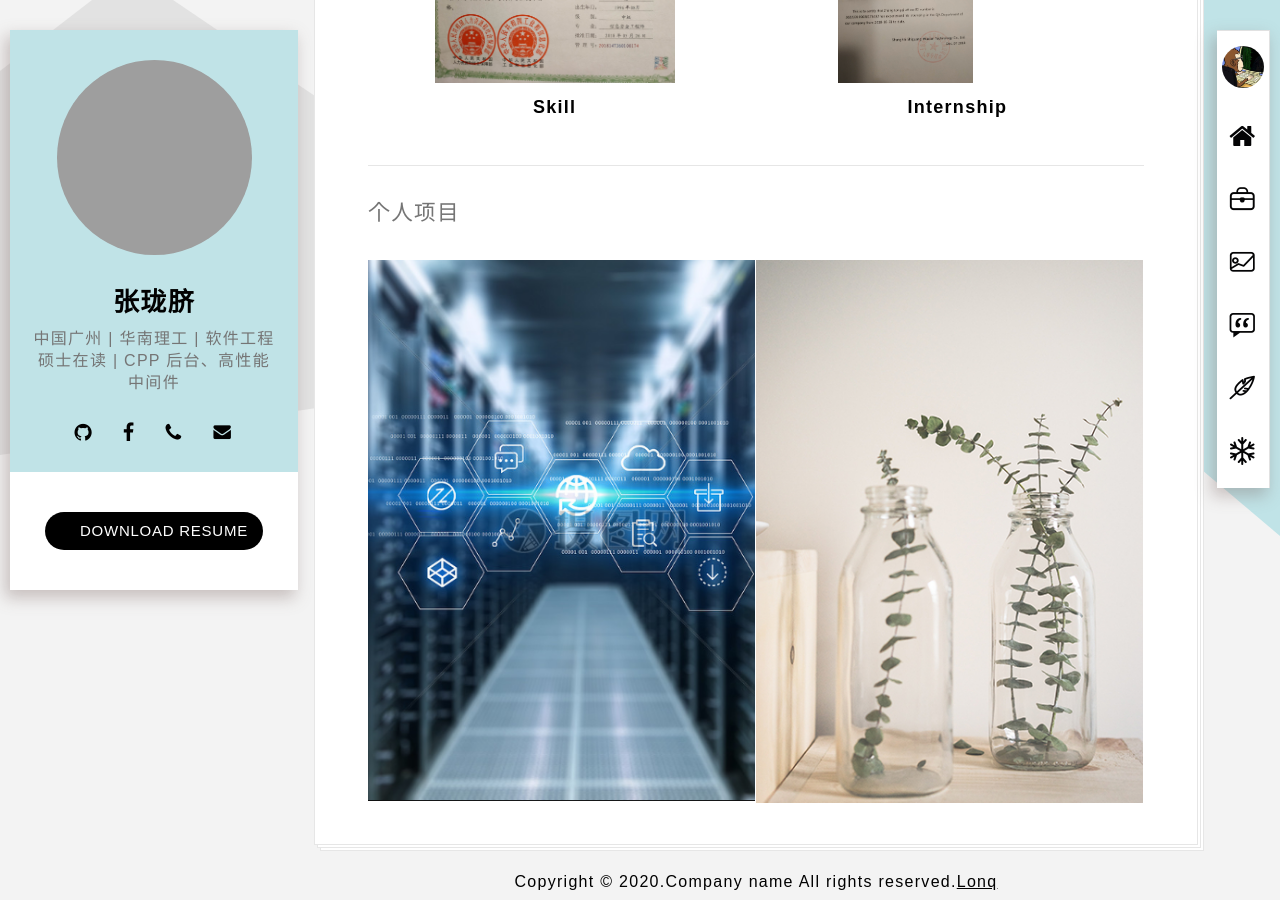
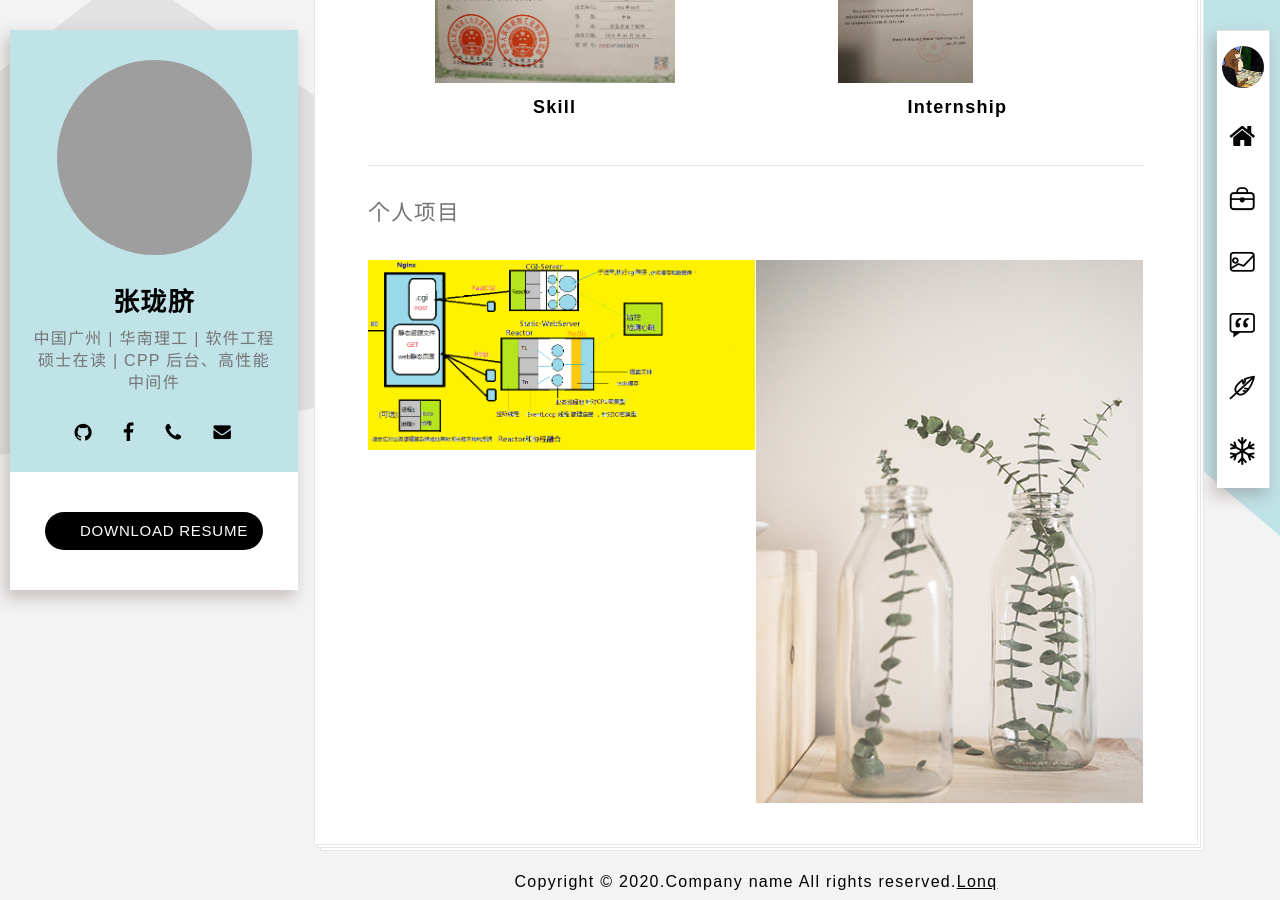
Before and after one commit to zlonqi/zlonqi.github.io, a Jekyll site: the page built from index.html, in a window 1280 px wide and 900 px high, scrolled down 1718 px. Built offline with Jekyll 4.4.1, drawn with Linux system fonts in a browser that asks for light colours; some web fonts are replaced; grey boxes are pictures that could not be loaded.

Commit message:
update _includes/resumer_06-personal_project.html.

```diff
--- a/_includes/resumer_06-personal_project.html
+++ b/_includes/resumer_06-personal_project.html
@@ -8,14 +8,14 @@
               <div class="pf-grid-item photography">
                 <div class="project">
                     <figure class="portfolio-figure">
-                        <img src="/zlonqi/styles/img/portfolio/server2.png" alt="">
+                        <img src="/zlonqi/styles/img/portfolio/arch1.png" alt="">
                     </figure>
                     <div class="portfolio-caption text-center">
                         <div class="valign-table">
                             <div class="valign-cell">
-                                <h2 class="text-upper">linux高并发高性能WEB服务器</h2>
-                                <p>Nginx作接入负载均衡，redis作缓存，实现了高并发地快速处理Web静态资源请求和执行FastCGI动态程序，采用reactor+线程池模式，线程只配单例解析器，节约内存，能应对IO密集型和CPU密集型请求，各种网络通讯细节把握得当周全，心跳连接和redis连接能中断重连，具有良好额可靠性、可用性、可拓展性、日志异步写入且丰富合理，还现实了主机、进程和线程的联合监控;项目基于C++11、g++5.4.0开发、涉及工具CMake、git、valgrind、火焰图、wrk和apache ab等</p></p>
-                                <a href="#pf-popup-1" class="pf-btn-view btn btn-primary">详情</a>
+                                <h2 class="text-upper">linux c++ 高性能服务器</h2>
+                                <p>Nginx作接入负载均衡，redis作缓存，能够高并发且快速处理Web静态资源请求和执行FastCGI动态程序，采用reactor+线程池模型，线程单例http解析器、单例redis长连接，能应对IO密集型和CPU密集型请求，各种网络通讯细节把握得当周全，心跳连接和redis线程单例长连接和服务解耦优化，既能应对下游组件崩溃，也能中断重连，具有良好额可靠性、可用性，丰富的异步日志和灵活的配置文件，赋予了高度的可维可测性，此外，实现了主机、进程和线程三者的联合监控;项目基于C++11、g++5.4.0开发、遵循完整的软件工程开发流程</p></p>
+                                <a href="#pf-popup-1" class="pf-btn-view btn btn-primary">github</a>
                             </div>
                         </div>
                     </div>
@@ -29,13 +29,17 @@
 
                     <div class="pf-popup-col2">
                         <div class="pf-popup-info clear-mrg">
-                            <h2 class="text-upper">高性能多线程web服务器</h2>
+                            <h2 class="text-upper">c++多线程高性能服务器</h2>
                             <p class="text-muted"><strong>design / development</strong></p>
                             <dl class="dl-horizontal">
-                                <dt>演示视频:</dt>
+                                <dt>[video]:</dt>
                                 <a href="https://zlonqi.gitee.io/2020/02/11/lonky-pretty-server/"> <img src="/zlonqi/styles/img/video1.png" alt=""> <img src="/zlonqi/styles/img/video2.png" alt=""> <img src="/zlonqi/styles/img/video3.png" alt=""></a>
                             </dl>
-                            <p>高并发、高性能、高可靠、高可用、可维可测、Reactor、线程池、异步日志、联合监控、redis单例长连接</p>
+                            <dl class="dl-horizontal">
+                                 <a href="https://gitee.com/zlonqi/longky"> <img src="/zlonqi/styles/img/gitee.png" alt=""> </a>
+                                 <a href="https://github.com/zlonqi/longky"> <img src="/zlonqi/styles/img/github.png" alt=""> </a>
+                             </dl>
+                            <p>高并发、高性能、高可靠、高可用、可维可测、Reactor+threadPool、异步日志、联合监控、线程单例解析器、线程单例redis长连接</p>
                         </div><!-- .pf-popup-info -->
 
                     </div><!-- .pf-popup-col2 -->
```
